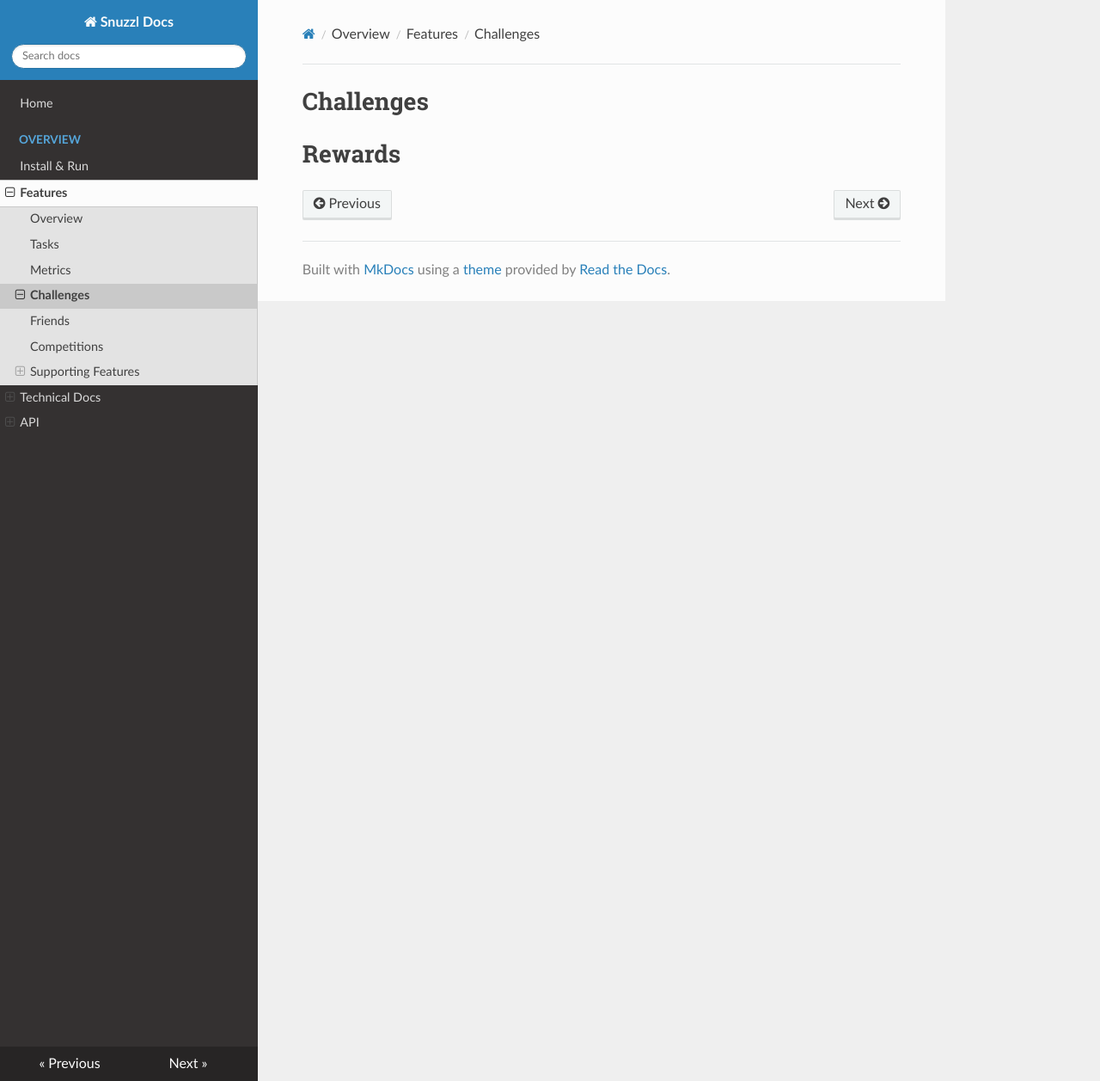
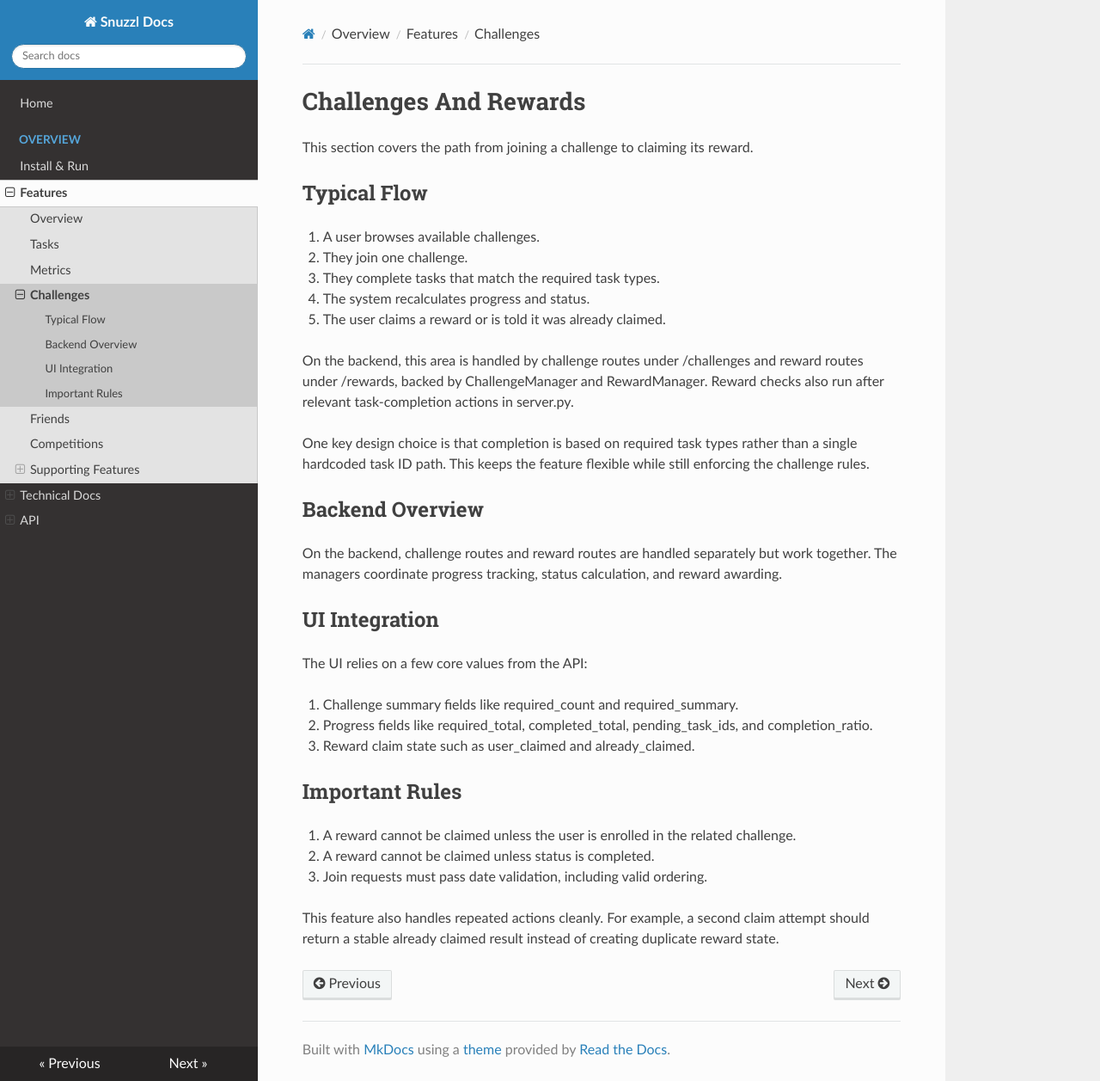
Before and after one commit to Snuzzl/snuzzl, an MkDocs documentation site: the page built from docs/features/challenges-rewards.md, in a window 1280 px wide and 1257 px high. Shown: the whole window at 86% size. Built offline with MkDocs 1.6.1, drawn with Linux system fonts in a browser that asks for light colours; nearby versions of some CDN libraries.

Commit message:
add feature overview docs for challenges and rewards

```diff
--- a/docs/features/challenges-rewards.md
+++ b/docs/features/challenges-rewards.md
@@ -1,3 +1,35 @@
-# Challenges
+# Challenges And Rewards
 
-# Rewards
+This section covers the path from joining a challenge to claiming its reward.
+
+## Typical Flow
+
+1. A user browses available challenges.
+2. They join one challenge.
+3. They complete tasks that match the required task types.
+4. The system recalculates progress and status.
+5. The user claims a reward or is told it was already claimed.
+
+On the backend, this area is handled by challenge routes under /challenges and reward routes under /rewards, backed by ChallengeManager and RewardManager. Reward checks also run after relevant task-completion actions in server.py.
+
+One key design choice is that completion is based on required task types rather than a single hardcoded task ID path. This keeps the feature flexible while still enforcing the challenge rules.
+
+## Backend Overview
+
+On the backend, challenge routes and reward routes are handled separately but work together. The managers coordinate progress tracking, status calculation, and reward awarding.
+
+## UI Integration
+
+The UI relies on a few core values from the API:
+
+1. Challenge summary fields like required_count and required_summary.
+2. Progress fields like required_total, completed_total, pending_task_ids, and completion_ratio.
+3. Reward claim state such as user_claimed and already_claimed.
+
+## Important Rules
+
+1. A reward cannot be claimed unless the user is enrolled in the related challenge.
+2. A reward cannot be claimed unless status is completed.
+3. Join requests must pass date validation, including valid ordering.
+
+This feature also handles repeated actions cleanly. For example, a second claim attempt should return a stable already claimed result instead of creating duplicate reward state.
```
